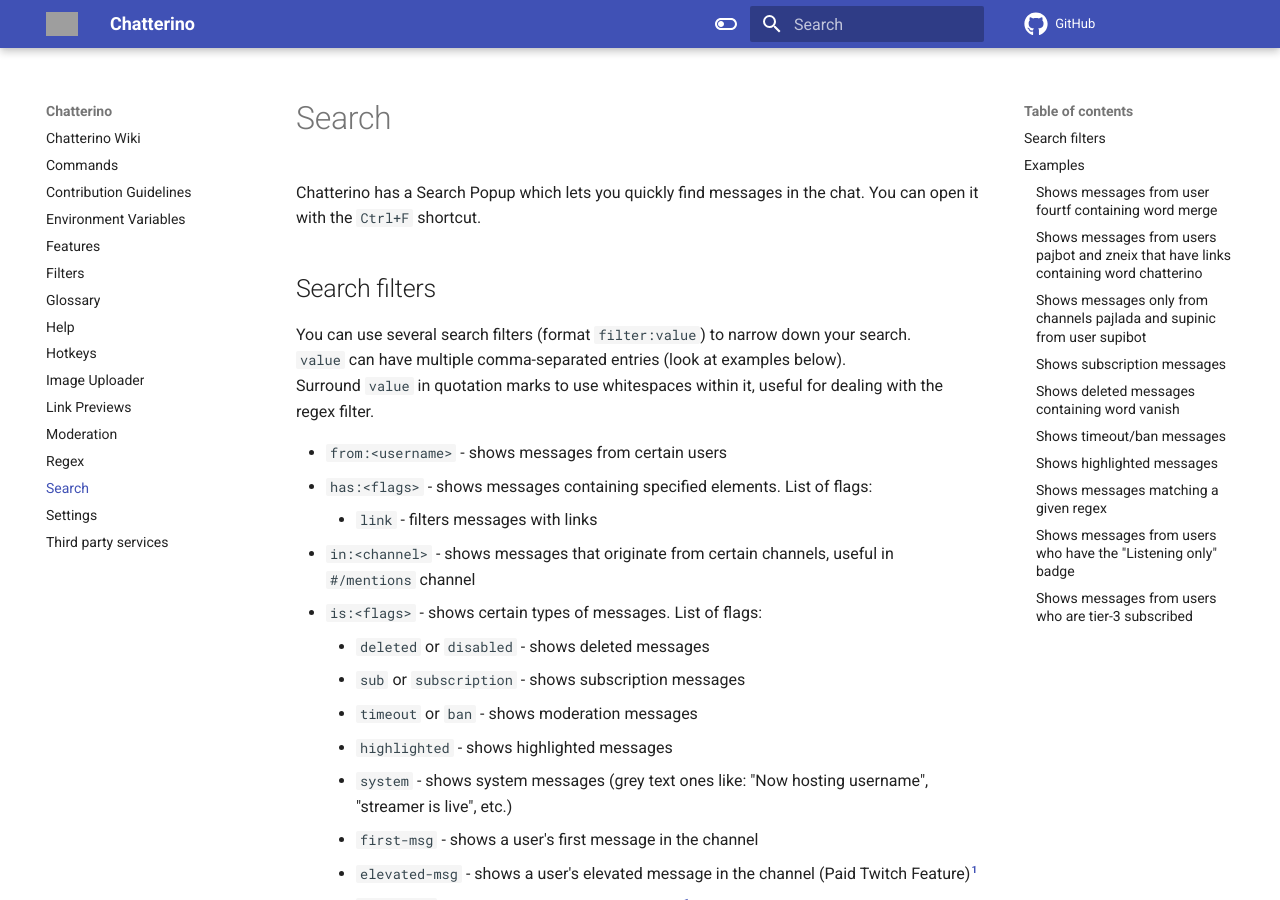
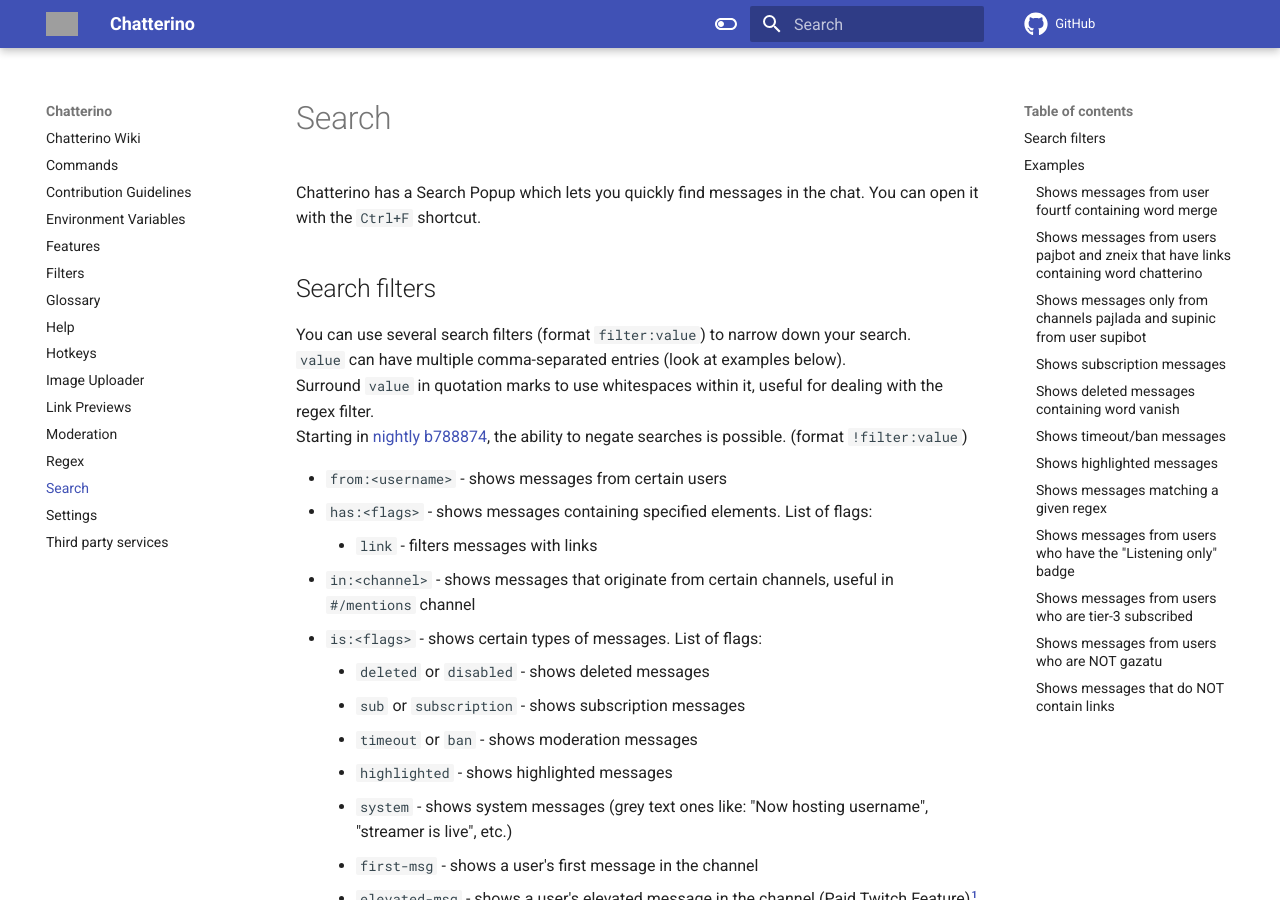
Before and after one commit to Chatterino/wiki, an MkDocs documentation site: the page built from docs/Search.md, in a window 1280 px wide and 900 px high. Built offline with MkDocs 1.6.1 and Material for MkDocs 9.7.7, drawn with Linux system fonts in a browser that asks for light colours; comment, search, counter and statistics services are not loaded; some of the changed text lies outside the part shown; grey boxes are pictures that could not be loaded.

Commit message:
Add docs for negative search predicates (#261)

```diff
--- a/docs/Search.md
+++ b/docs/Search.md
@@ -7,6 +7,7 @@
 You can use several search filters (format `filter:value`) to narrow down your search.
 `value` can have multiple comma-separated entries (look at examples below).
 Surround `value` in quotation marks to use whitespaces within it, useful for dealing with the regex filter.
+Starting in [nightly][nightly] [b788874], the ability to negate searches is possible. (format `!filter:value`)
 
 - `from:<username>` - shows messages from certain users
 - `has:<flags>` - shows messages containing specified elements. List of flags:
@@ -69,6 +70,16 @@
 `subtier:3`
 ![`subtier:3`](images/search/example-subtier-3.png)
 
+#### Shows messages from users who are NOT gazatu
+`!from:gazatu`
+![`!from:gazatu`](images/search/example-negate-search-1.png)
+
+#### Shows messages that do NOT contain links
+`!has:link`
+![`!has:link`](images/search/example-negate-search-2.png)
+
 [^1]: Added in 2.4.0
 
+[b788874]: https://github.com/Chatterino/chatterino2/commit/b7888749fec08996bc7cdbfc8b7f4163f5ad611a
+
 [nightly]: ../Help/#what-is-nightly-and-how-to-use-install-it
```
Also changed, not shown: docs/images/search/example-negate-search-1.png (added), docs/images/search/example-negate-search-2.png (added).
